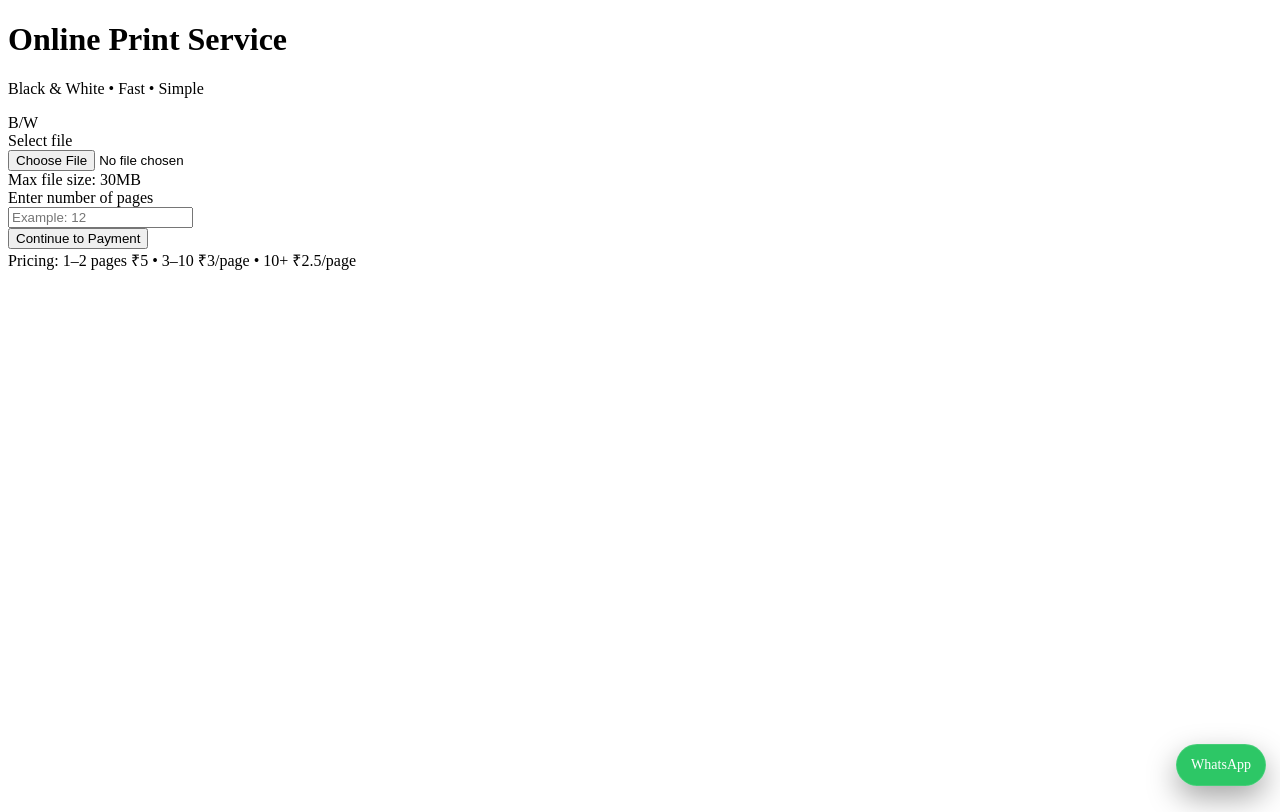
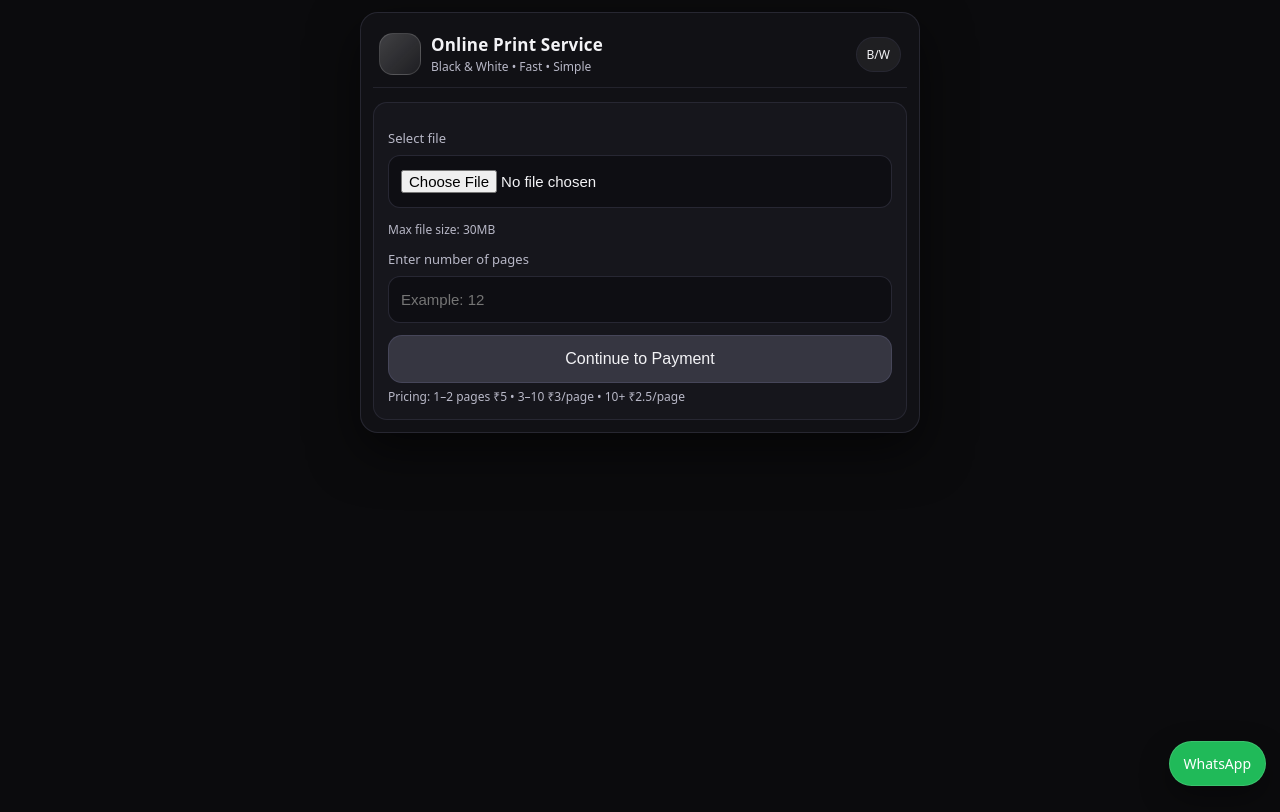
Before and after one commit to vivekvarma8/print-website, a website: page public/index.html in a window 1280 px wide. Drawn offline with Linux system fonts and the light colour scheme.

Commit message:
fix whatsapp msg + restore styling

```diff
--- a/public/payment.js
+++ b/public/payment.js
@@ -10,7 +10,7 @@ if (!order) {
 document.getElementById("info").innerText =
   `Order #${order.orderNumber} | Pages: ${order.pages} | Price: ₹${order.price}`;
 
-const msg = encodeURIComponent(`Hi, I want to check my order. Order Number: ${order.orderNumber}`);
+const msg = encodeURIComponent(`Hi, my Order Number is ${order.orderNumber}. Please confirm status.`);
 document.getElementById("waLink").href = `https://wa.me/${WHATSAPP_NUMBER}?text=${msg}`;
 
 async function submitPayment() {
--- a/public/style.css
+++ b/public/style.css
@@ -1,3 +1,116 @@
+:root{
+  --bg:#0b0b0d;
+  --panel:rgba(18,18,22,.96);
+  --card:rgba(23,23,29,.98);
+  --border:rgba(42,42,53,.9);
+  --text:#f3f3f6;
+  --muted:#b8b8c7;
+}
+
+*{box-sizing:border-box}
+
+body{
+  margin:0;
+  font-family: system-ui, -apple-system, Segoe UI, Roboto, Arial, sans-serif;
+  background: var(--bg);
+  color: var(--text);
+  min-height:100vh;
+}
+
+.container{
+  width: min(560px, 94vw);
+  margin: 12px auto;
+  padding: 12px;
+  background: var(--panel);
+  border: 1px solid var(--border);
+  border-radius: 18px;
+  box-shadow: 0 18px 50px rgba(0,0,0,.55);
+}
+
+.hero{
+  display:flex;
+  align-items:center;
+  justify-content:space-between;
+  gap:10px;
+  padding: 8px 6px 12px;
+  border-bottom:1px solid rgba(42,42,53,.75);
+}
+
+.brand{display:flex; gap:10px; align-items:center}
+.logo{
+  width:42px;height:42px;border-radius:14px;
+  background: linear-gradient(135deg, rgba(255,255,255,0.20), rgba(255,255,255,0.06));
+  border:1px solid rgba(255,255,255,0.14);
+}
+.title h1{margin:0;font-size:17px;letter-spacing:.2px}
+.sub{margin:2px 0 0;font-size:12px;color:var(--muted)}
+
+.badge{
+  font-size:12px;
+  padding: 8px 10px;
+  border-radius: 999px;
+  border: 1px solid rgba(42,42,53,.9);
+  background: rgba(255,255,255,0.06);
+  white-space: nowrap;
+}
+
+.card{
+  background: var(--card);
+  border: 1px solid rgba(42,42,53,.9);
+  border-radius: 14px;
+  padding: 14px;
+  margin-top: 14px;
+}
+
+.field{display:flex; flex-direction:column; gap:8px; margin: 12px 0}
+.label{font-size:13px;color:var(--muted)}
+
+input[type="file"], input[type="number"]{
+  width:100%;
+  padding: 14px 12px;
+  border-radius: 12px;
+  background: rgba(12,12,16,0.65);
+  border: 1px solid rgba(42,42,53,.95);
+  color: var(--text);
+  outline:none;
+  font-size: 15px;
+}
+
+.btn{
+  width:100%;
+  padding: 14px 14px;
+  border-radius: 14px;
+  border:1px solid rgba(84,84,110,.55);
+  background: rgba(58,58,70,.90);
+  color: var(--text);
+  cursor:pointer;
+  font-size: 16px;
+}
+
+.btn:disabled{opacity:.6; cursor:not-allowed}
+
+.small{
+  font-size: 12px;
+  color: var(--muted);
+  margin-top: 6px;
+  line-height: 1.35;
+}
+
+.center{display:flex; justify-content:center; margin: 12px 0}
+.qr{
+  width: min(240px, 75vw);
+  border-radius: 14px;
+  border: 1px solid rgba(42,42,53,.9);
+  padding: 10px;
+  background: rgba(0,0,0,0.22);
+}
+
+.infoLine{
+  font-size: 14px;
+  color: var(--text);
+  margin-bottom: 10px;
+}
+
 .waBtn{
   position: fixed;
   right: 14px;
```
